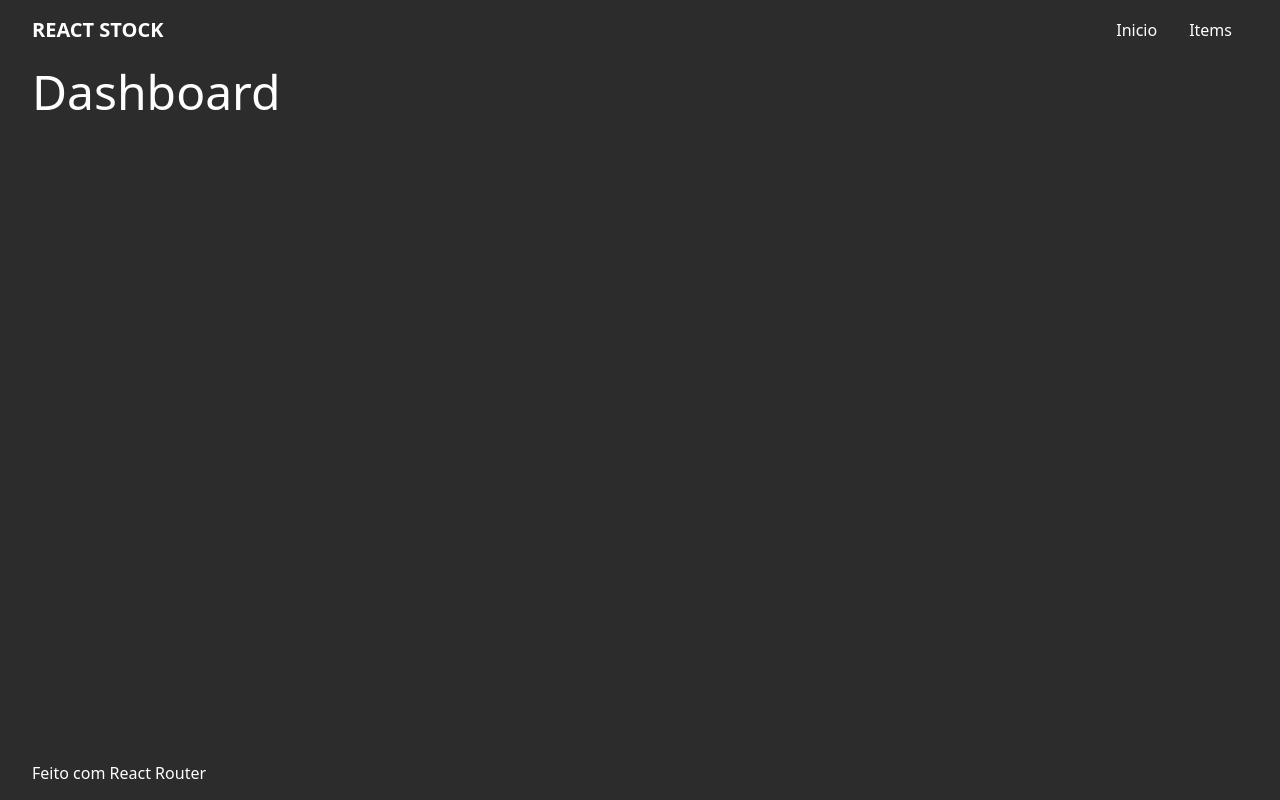
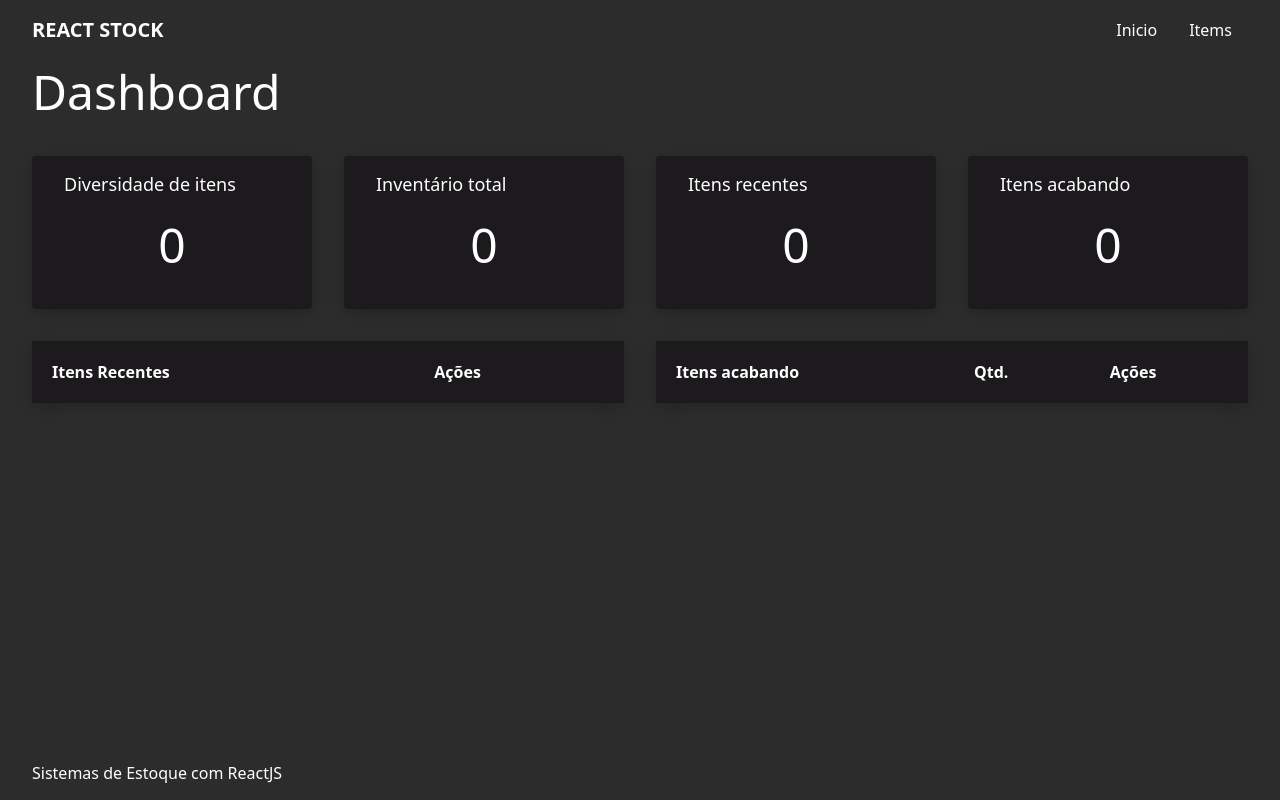
Before and after one commit to RonaldMamani/Stock-React, a React (Vite) app: page / in a window 1280 px wide. Built offline with nearby package versions, Linux system fonts and the light colour scheme.

Commit message:
Adicionando a seção Home onde terão estatisticas do estoque

```diff
--- a/src/pages/Home.jsx
+++ b/src/pages/Home.jsx
@@ -1,7 +1,81 @@
+import { Link } from "react-router-dom"
+import useStock from "../hooks/useStock"
+
 export default function Home() {
+    const { items } = useStock()
+
+    const diversity = items.length
+    const inventoryTotal = items.reduce((sum, item) => +sum + +item.quantity, 0)
+
+    const today = new Date()
+    const limitDate = new Date()
+    limitDate.setDate(limitDate.getDate() - 10)
+    const recentItems = items.filter((item) => item.createdAt >= limitDate && item.createdAt <= today)
+    const recentTotal = recentItems.length
+
+    const lowQuantityItems = items.filter((item) => item.quantity < 10)
+    const lowQuantityTotal = lowQuantityItems.length
+
     return (
         <main>
             <h1>Dashboard</h1>
+            <div className="row">
+            <div className="dashboard-card">
+                Diversidade de itens
+                <span>{diversity}</span>
+            </div>
+            <div className="dashboard-card">
+                Inventário total
+                <span>{inventoryTotal}</span>
+            </div>
+            <div className="dashboard-card">
+                Itens recentes
+                <span>{recentTotal}</span>
+            </div>
+            <div className="dashboard-card">
+                Itens acabando
+                <span>{lowQuantityTotal}</span>
+            </div>
+            </div>
+            <div className="row">
+            <div className="recent">
+                <table>
+                <thead>
+                    <tr><th>Itens Recentes</th>
+                    <th>Ações</th>
+                </tr>
+                </thead>
+                <tbody>
+                    {recentItems.map((item) => (
+                    <tr key={item.id}>
+                        <td>{item.name}</td>
+                        <td><Link to={`/items/${item.id}`} className="button is-small">Ver</Link></td>
+                    </tr>
+                    ))}
+                </tbody>
+                </table>
+            </div>
+            <div className="low">
+                <table>
+                <thead>
+                    <tr>
+                    <th>Itens acabando</th>
+                    <th>Qtd.</th>
+                    <th>Ações</th>
+                    </tr>
+                </thead>
+                <tbody>
+                    {lowQuantityItems.map((item) => (
+                    <tr key={item.id}>
+                        <td>{item.name}</td>
+                        <td>{item.quantity}</td>
+                        <td><Link to={`/items/${item.id}`} className="button is-small">Ver</Link></td>
+                    </tr>
+                    ))}
+                </tbody>
+                </table>
+            </div>
+            </div>
         </main>
     )
 }
--- a/src/pages/RootLayout.jsx
+++ b/src/pages/RootLayout.jsx
@@ -14,7 +14,7 @@ export default function RootLayout() {
                 <Outlet/>
             </div>
             <footer>
-                <span>Feito com React Router</span>
+                <span>Sistemas de Estoque com ReactJS</span>
             </footer>
         </>
     )
```
